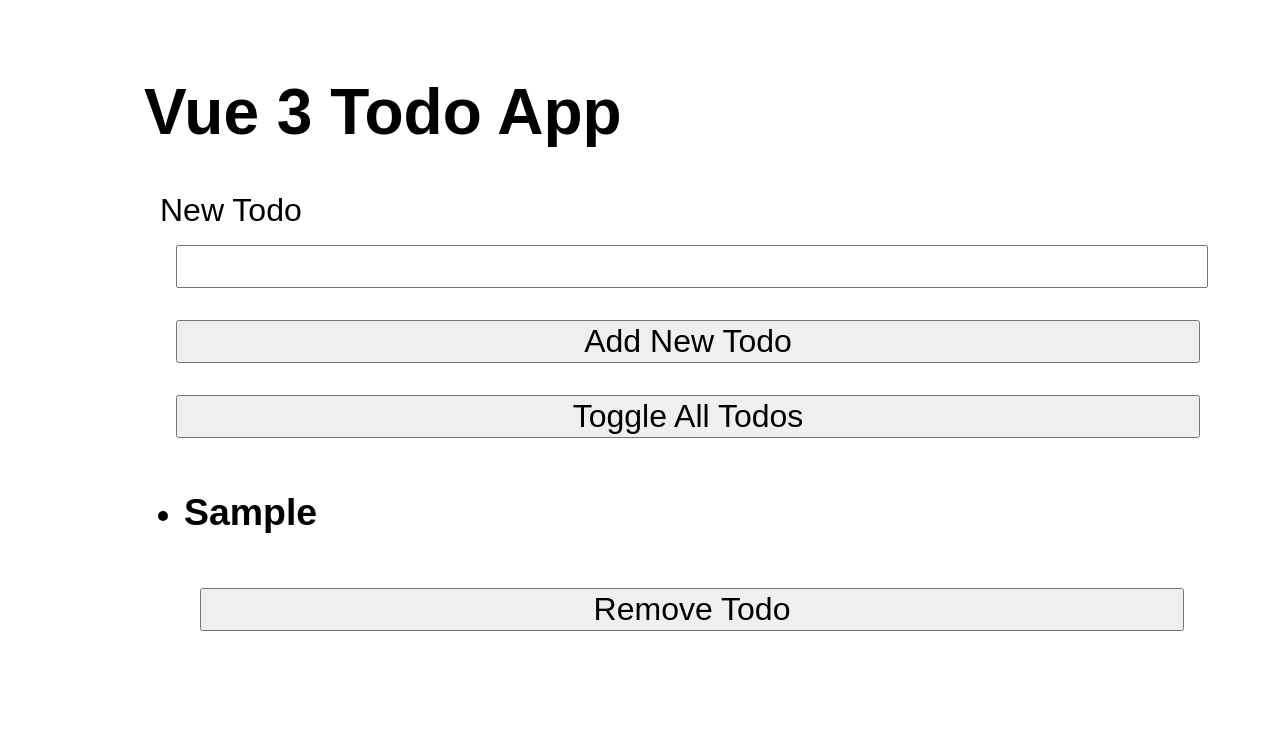
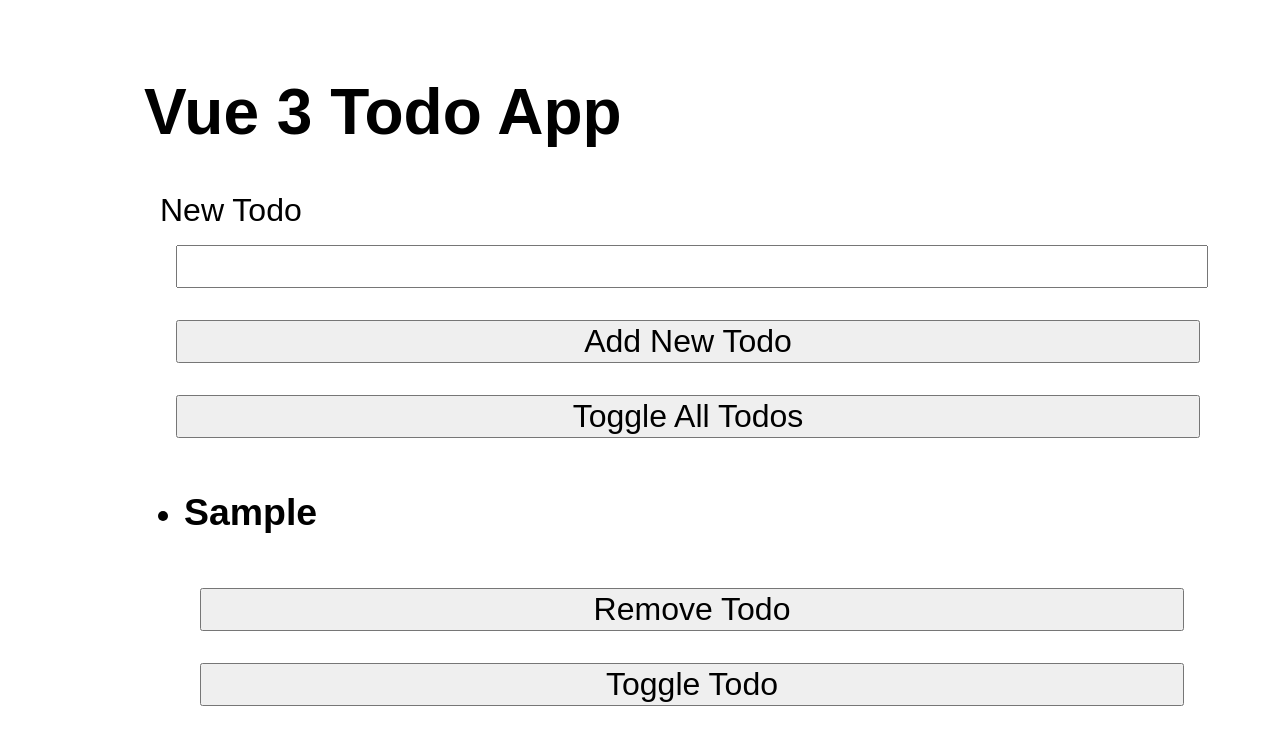
Before and after one commit to johnnguyencodes/todo-list, a Vue app: page / in a window 1280 px wide. Both pictures are taken after typing "Sample" into the empty fields and a click on the button "Add New Todo". Shown: the top 744 px of the page. Built offline with nearby package versions, Linux system fonts and the light colour scheme.

Commit message:
button to toggle todo as done or not done

```diff
--- a/src/App.vue
+++ b/src/App.vue
@@ -8,8 +8,9 @@
   </div>
   <ul>
     <li v-for="(todo, index) in todos" :key="todo.id" class="todo">
-      <h3 :class="{ done: todo.done }" @click="toggleDone(todo)"> {{ todo.content }} </h3>
+      <h3 :class="{ done: todo.done }"> {{ todo.content }} </h3>
       <button @click="removeTodo(index)">Remove Todo</button>
+      <button @click="toggleDone(todo)">Toggle Todo</button>
     </li>
   </ul>
 </template>
@@ -93,7 +94,7 @@
   margin: 0.5em;
 }
 
-.todo {
+button {
   cursor: pointer;
 }
 .done {
```
